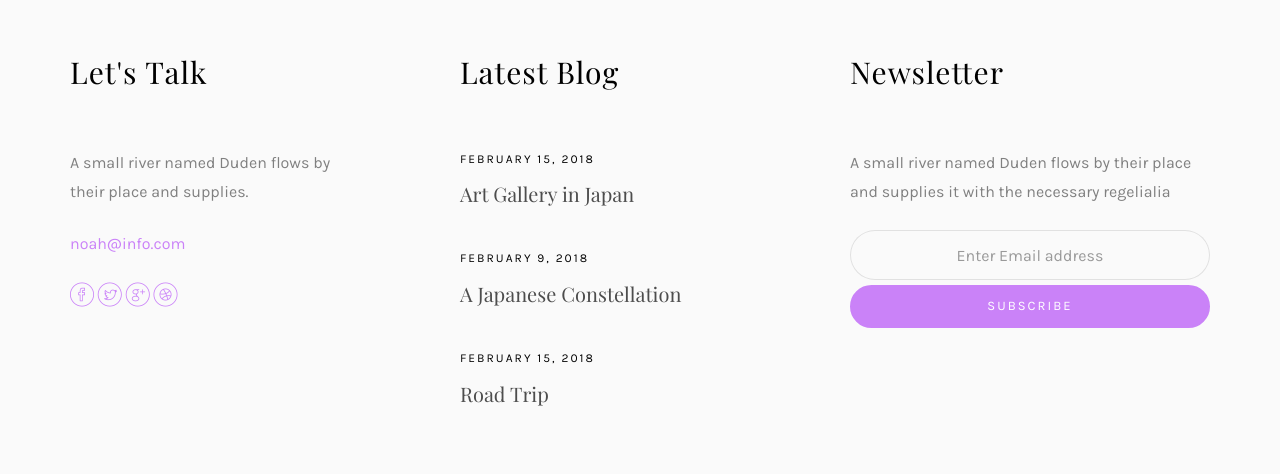
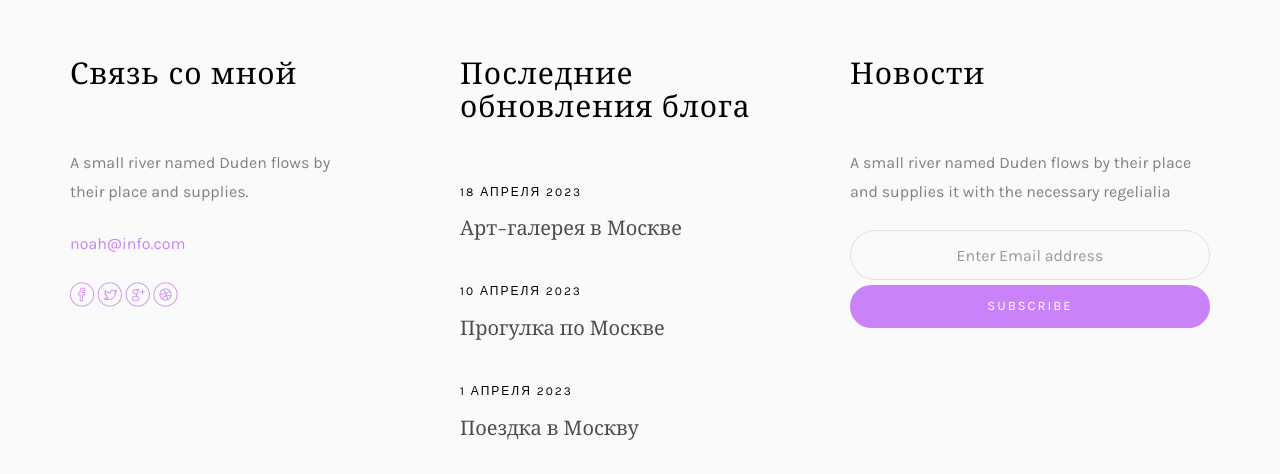
Before and after one commit to inzhola/resume, a plain HTML site: page index.html in a window 1280 px wide. Shown: the part 8850-9324 px from the top of the page. Drawn offline with nearby package versions, Linux system fonts and the light colour scheme; files whose address does not match are found by name; a web font is replaced by a local one.

Commit message:
Update index.html

```diff
--- a/index.html
+++ b/index.html
@@ -321,14 +321,14 @@
 				</div>
 				<div class="row">
 					<div class="col-md-12 col-md-offset-0 text-center animate-box intro-heading">
-						<span>Blog</span>
-						<h2>Read Our Case</h2>
+						<span>Блог</span>
+						<h2>Прочитайте наши статьи</h2>
 					</div>
 				</div>
 				<div class="row">
 					<div class="col-md-12">
 						<div class="rotate">
-							<h2 class="heading">Our Blog</h2>
+							<h2 class="heading">Наш блог</h2>
 						</div>
 					</div>
 				</div>
@@ -341,12 +341,12 @@
 										<img class="img-responsive" src="images/img-1.jpg" alt="html5 bootstrap by colorlib.com">
 										<div class="overlay"></div>
 										<div class="link">
-											<span class="read">Read more</h2>
+											<span class="read">Подробнее</h2>
 										</div>
 									</a>
 									<div class="desc">
-										<span class="meta">15, Feb 2018</span>
-										<h2><a href="blog.html">A Japanese Constellation</a></h2>
+										<span class="meta">18 апреля 2018</span>
+										<h2><a href="blog.html">Арт-галерея в Москве</a></h2>
 										<p>When she reached the first hills of the Italic Mountains, she had a last view back on the skyline of her hometown Bookmarksgrove</p>
 									</div>
 								</div>
@@ -359,12 +359,12 @@
 										<img class="img-responsive" src="images/img-2.jpg" alt="html5 bootstrap by colorlib.com">
 										<div class="overlay"></div>
 										<div class="link">
-											<span class="read">Read more</h2>
+											<span class="read">Подробнее</h2>
 										</div>
 									</a>
 									<div class="desc">
-										<span class="meta">15, Feb 2018</span>
-										<h2><a href="blog.html">A Japanese Constellation</a></h2>
+										<span class="meta">10 апреля 2023</span>
+										<h2><a href="blog.html">Прогулка по Москве</a></h2>
 										<p>When she reached the first hills of the Italic Mountains, she had a last view back on the skyline of her hometown Bookmarksgrove</p>
 									</div>
 								</div>
@@ -377,12 +377,12 @@
 										<img class="img-responsive" src="images/img-3.jpg" alt="html5 bootstrap by colorlib.com">
 										<div class="overlay"></div>
 										<div class="link">
-											<span class="read">Read more</h2>
+											<span class="read">Подробнее</h2>
 										</div>
 									</a>
 									<div class="desc">
-										<span class="meta">15, Feb 2018</span>
-										<h2><a href="blog.html">A Japanese Constellation</a></h2>
+										<span class="meta">1 апреля 2023</span>
+										<h2><a href="blog.html">Поездка в Москву</a></h2>
 										<p>When she reached the first hills of the Italic Mountains, she had a last view back on the skyline of her hometown Bookmarksgrove</p>
 									</div>
 								</div>
@@ -400,8 +400,8 @@
 				</div>
 				<div class="row">
 					<div class="col-md-12 col-md-offset-0 text-center animate-box intro-heading">
-						<span>Testimonies</span>
-						<h2>Clients Says</h2>
+						<span>Отзывы</span>
+						<h2>Цитаты клиентов</h2>
 					</div>
 				</div>
 				<div class="row">
@@ -410,6 +410,7 @@
 							<h2 class="heading">Says</h2>
 						</div>
 					</div>
+
 				</div>
 				<div class="row animate-box">
 					<div class="owl-carousel">
@@ -455,7 +456,7 @@
 						<div class="col-md-4 col-pb-sm">
 							<div class="row">
 								<div class="col-md-10">
-									<h2>Let's Talk</h2>
+									<h2>Связь со мной</h2>
 									<p>A small river named Duden flows by their place and supplies.</p>
 									<p><a href="#">noah@info.com</a></p>
 									<p class="colorlib-social-icons">
@@ -468,31 +469,31 @@
 							</div>
 						</div>
 						<div class="col-md-4 col-pb-sm">
-							<h2>Latest Blog</h2>
+							<h2>Последние обновления блога</h2>
 							<div class="f-entry">
 								<a href="#" class="featured-img" style="background-image: url(images/img-1.jpg);"></a>
 								<div class="desc">
-									<span>February 15, 2018</span>
-									<h3><a href="#">Art Gallery in Japan</a></h3>
+									<span>18 апреля 2023</span>
+									<h3><a href="#">Арт-галерея в Москве</a></h3>
 								</div>
 							</div>
 							<div class="f-entry">
 								<a href="#" class="featured-img" style="background-image: url(images/img-2.jpg);"></a>
 								<div class="desc">
-									<span>February 9, 2018</span>
-									<h3><a href="#">A Japanese Constellation</a></h3>
+									<span>10 апреля 2023</span>
+									<h3><a href="#">Прогулка по Москве</a></h3>
 								</div>
 							</div>
 							<div class="f-entry">
 								<a href="#" class="featured-img" style="background-image: url(images/img-3.jpg);"></a>
 								<div class="desc">
-									<span>February 15, 2018</span>
-									<h3><a href="#">Road Trip</a></h3>
+									<span>1 апреля 2023</span>
+									<h3><a href="#">Поездка в Москву</a></h3>
 								</div>
 							</div>
 						</div>
 						<div class="col-md-4 col-pb-sm">
-							<h2>Newsletter</h2>
+							<h2>Новости</h2>
 							<p>A small river named Duden flows by their place and supplies it with the necessary regelialia</p>
 							<div class="subscribe text-center">
 								<div class="form-group">
```
